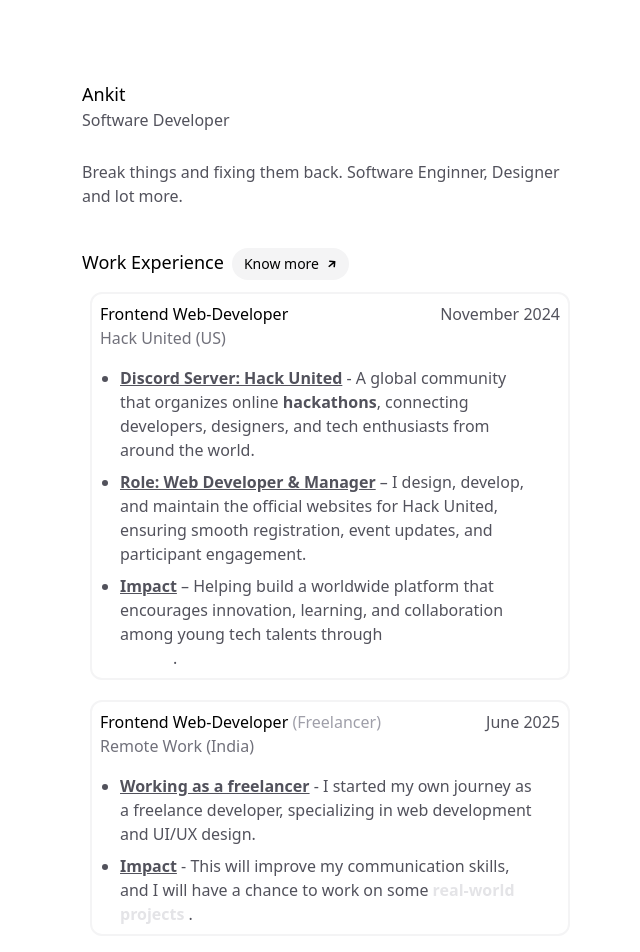
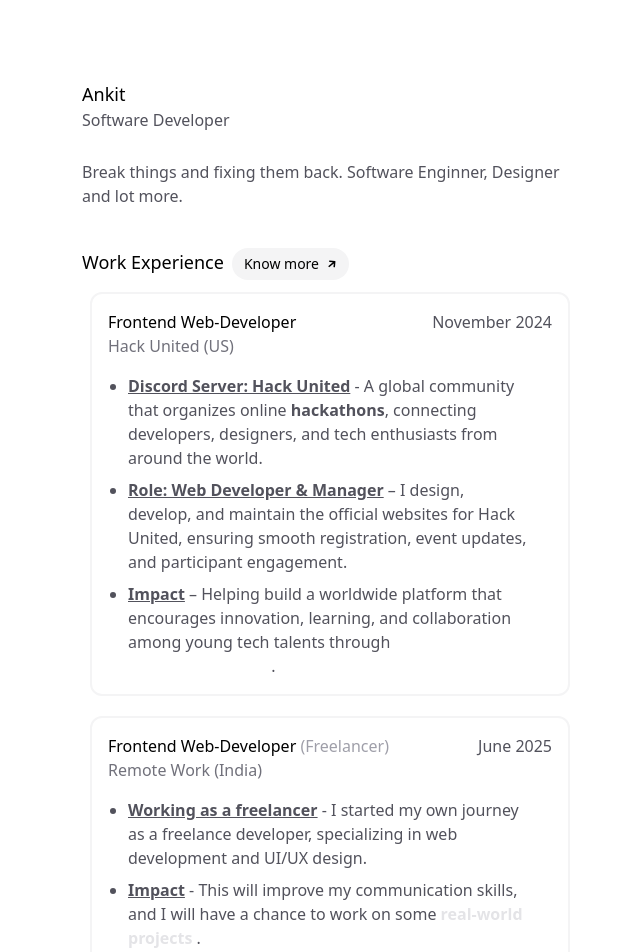
Before and after one commit to ankitsensei/ankitbhagat-portfolio, a React (Vite) app: page / in a window 1280 px wide. Shown: the top 952 px of the page, without its empty margins (318-958 px from the left). Built offline with nearby package versions, Linux system fonts and the light colour scheme.

Commit message:
UI: added padding in workExperience

```diff
--- a/src/components/WorkExperience.tsx
+++ b/src/components/WorkExperience.tsx
@@ -10,7 +10,7 @@ const WorkExperience: React.FC = () => {
                     <Button btnName="Know more" link="#" />
                 </div>
                 {/* Experience 1 */}
-                <div className="border-2 border-zinc-100 dark:border-zinc-900 rounded-xl w-full m-2 p-2 flex flex-col gap-4">
+                <div className="border-2 border-zinc-100 dark:border-zinc-900 rounded-xl w-full m-2 p-4 flex flex-col gap-4">
                     <div>
                         <div className="flex justify-between ">
                             <h2>Frontend Web-Developer</h2>
@@ -28,7 +28,7 @@ const WorkExperience: React.FC = () => {
 
                 </div>
                 {/* Experience 2 */}
-                <div className="border-2 border-zinc-100 dark:border-zinc-900 rounded-xl w-full m-2 p-2 flex flex-col gap-4">
+                <div className="border-2 border-zinc-100 dark:border-zinc-900 rounded-xl w-full m-2 p-4 flex flex-col gap-4">
                     <div>
                         <div className="flex justify-between ">
                             <h2>Frontend Web-Developer <span className="text-zinc-400">(Freelancer)</span></h2>
```
